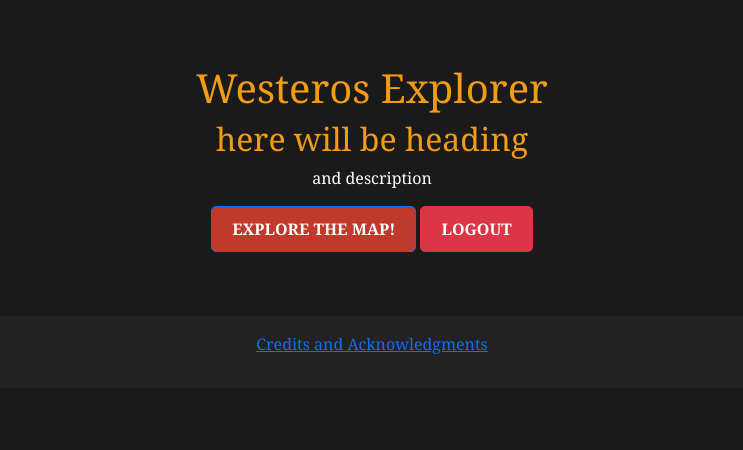
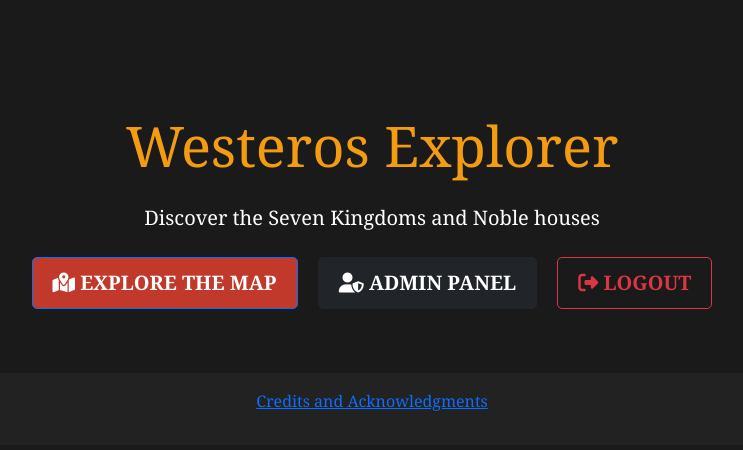
Before and after one commit to veptyshka/WesterosExplorer, a Flask app: page / in a window 1280 px wide. Shown: the part 96-546 px from the top of the page, without its empty margins (268-1011 px from the left). Run offline with Flask 3, Linux system fonts and the light colour scheme; a user stored in the database is signed in.

Commit message:
improvements

```diff
--- a/app.py
+++ b/app.py
@@ -49,15 +49,15 @@
 
                 houses_data = [
                     {"name": "Stark", "lands": "The North", "words": "Winter is Coming", "emblem": "House_Stark.png", "seat": {"name": "Winterfell", "location": "1080, 800"}},
-                    {"name": "Lannister", "lands": "The West", "words": "Hear me Roar!", "emblem": "House_Lannister.png", "seat": {"name": "Casterly Rock", "location": "600, 2020"}},
-                    {"name": "Baratheon", "lands": "Stormlands", "words": "Ours is the Fury", "emblem": "House_Baratheon.png", "seat": {"name": "Storm's End", "location": "1560, 2424"}},
-                    {"name": "Targaryen", "lands": "Crownlands", "words": "Fire and Blood", "emblem": "House_Targaryen.png", "seat": {"name": "Dragonstone", "location": "1648, 1968"}},
+                    {"name": "Lannister", "lands": "The West", "words": "Hear me Roar!", "emblem": "House_Lannister.png", "seat": {"name": "Casterly Rock", "location": "590, 2015"}},
+                    {"name": "Baratheon", "lands": "Stormlands", "words": "Ours is the Fury", "emblem": "House_Baratheon.png", "seat": {"name": "Storm's End", "location": "1560, 2420"}},
+                    {"name": "Targaryen", "lands": "Crownlands", "words": "Fire and Blood", "emblem": "House_Targaryen.png", "seat": {"name": "Dragonstone", "location": "1645, 1970"}},
                     {"name": "Greyjoy", "lands": "Iron Islands", "words": "We Do Not Sow", "emblem": "House_Greyjoy.png", "seat": {"name": "Pyke", "location": "600, 1680"}},
-                    {"name": "Tully", "lands": "Riverlands", "words": "Family, Duty, Honor", "emblem": "House_Tully.png", "seat": {"name": "Riverrun", "location": "980, 1780"}},
+                    {"name": "Tully", "lands": "Riverlands", "words": "Family, Duty, Honor", "emblem": "House_Tully.png", "seat": {"name": "Riverrun", "location": "985, 1780"}},
                     {"name": "Arryn", "lands": "Vale of Arryn", "words": "As High as Honor", "emblem": "House_Arryn.png", "seat": {"name": "Eyrie", "location": "1420, 1660"}},
-                    {"name": "Tyrell", "lands": "Reach", "words": "Growing Strong", "emblem": "House_Tyrell.png", "seat": {"name": "Highgarden", "location": "780, 2500"}},
+                    {"name": "Tyrell", "lands": "Reach", "words": "Growing Strong", "emblem": "House_Tyrell.png", "seat": {"name": "Highgarden", "location": "800, 2500"}},
                     {"name": "Martell", "lands": "Dorne", "words": "Unbowed, Unbent, Unbroken", "emblem": "House_Martell.png", "seat": {"name": "Sunspear", "location": "1660, 2940"}},
-                    {"name": "Night's Watch", "lands": "The Wall", "words": "Sword in the darkness", "emblem": "Night's_Watch.png", "seat": {"name": "Castle Black", "location": "1280, 240"}},
+                    {"name": "Night's Watch", "lands": "The Wall", "words": "Sword in the darkness", "emblem": "Night's_Watch.png", "seat": {"name": "Castle Black", "location": "1300, 230"}},
                 ]
 
                 for house_data in houses_data:
--- a/models/models.py
+++ b/models/models.py
@@ -39,6 +39,9 @@
     def check_password(self, password):
         return bcrypt.check_password_hash(self.password_hash, password)
 
+    def is_admin(self):
+        return self.role == UserRole.ADMIN
+
 class Seat(db.Model):
     __tablename__ = 'seats'
     id = db.Column(db.Integer, primary_key = True)
--- a/templates/base.html
+++ b/templates/base.html
@@ -5,6 +5,7 @@
     <meta name="viewport" content="width=device_width, initial-scale=1.0">
     <title>{% block title %}Westeros Explorer{% endblock %}</title>
     <link rel="stylesheet" href="https://cdn.jsdelivr.net/npm/bootstrap@5.3.0/dist/css/bootstrap.min.css">
+    <link rel="stylesheet" href="https://cdnjs.cloudflare.com/ajax/libs/font-awesome/6.4.0/css/all.min.css">
     <link rel="stylesheet" href="{{ url_for('static', filename='css/styles.css') }}">
     <link rel="stylesheet" href="https://unpkg.com/leaflet@1.9.4/dist/leaflet.css">
 </head>
--- a/templates/credits.html
+++ b/templates/credits.html
@@ -17,6 +17,7 @@
     <h3 class="mt-4">Images and media</h3>
     <ul class="list-unstyled">
         <li><a href="https://gameofthrones.fandom.com/wiki/" target="_blank">Wiki of Westeros</a> – House coats.</li>
+        <p>The map was drawn by me.</p>
     </ul>
 
     <p class="mb-3">Thanks to <a href="https://github.com/ognevushka">ognevushka</a> for help in bug-fixing</p>
--- a/templates/home.html
+++ b/templates/home.html
@@ -1,17 +1,31 @@
 {% extends "base.html" %}
 
 {% block content %}
-<div class="container text-center">
-    <h1>Westeros Explorer</h1>
-    <h2>here will be heading</h2>
-    <p>and description</p>
+<div class="container text-center mt-5">
+    <h1 class="display-4 mb-4">Westeros Explorer</h1>
+    <p class="lead mb-4">Discover the Seven Kingdoms and Noble houses</p>
 
-    {% if current_user.is_authenticated %}
-        <a href="{{ url_for('main.map') }}" class="btn btn-primary">Explore the map!</a>
-        <a href="{{ url_for('auth.logout') }}" class="btn btn-danger">Logout</a>
-    {% else %}
-        <a href="{{ url_for('auth.login') }}" class="btn btn-success">Login</a>
-        <a href="{{ url_for('auth.register') }}" class="btn btn-warning">Register now!</a>
-    {% endif %}
+    <div class="d-grid gap-2 d-md-block">
+        {% if current_user.is_authenticated %}
+            <a href="{{ url_for('main.map') }}" class="btn btn-primary btn-lg mx-2">
+                <i class="fas fa-map-marked-alt"></i> Explore the Map
+            </a>
+            {% if current_user.role.value == 'admin' %}
+                <a href="{{ url_for('admin.admin_dashboard') }}" class="btn btn-dark btn-lg mx-2">
+                    <i class="fas fa-user-shield"></i> Admin Panel
+                </a>
+            {% endif %}
+            <a href="{{ url_for('auth.logout') }}" class="btn btn-outline-danger btn-lg mx-2">
+                <i class="fas fa-sign-out-alt"></i> Logout
+            </a>
+        {% else %}
+            <a href="{{ url_for('auth.login') }}" class="btn btn-success btn-lg mx-2">
+                <i class="fas fa-sign-in-alt"></i> Log in
+            </a>
+            <a href="{{ url_for('auth.register') }}" class="btn btn-warning btn-lg mx-2">
+                <i class="fas fa-user-plus"></i> Register now!
+            </a>
+        {% endif %}
+    </div>
 </div>
 {% endblock %}
--- a/templates/map.html
+++ b/templates/map.html
@@ -58,8 +58,8 @@
     // Map initialization
     const map = L.map('map-container', {
         crs: L.CRS.Simple,
-        minZoom: 0,
-        maxZoom: 5
+        minZoom: -2,
+        maxZoom: 3
     });
 
     const imgWidth = 2000;
```
Also changed, not shown: templates/admin_dashboard.html (+41 -9 lines), instance/westeros.db (deleted).
